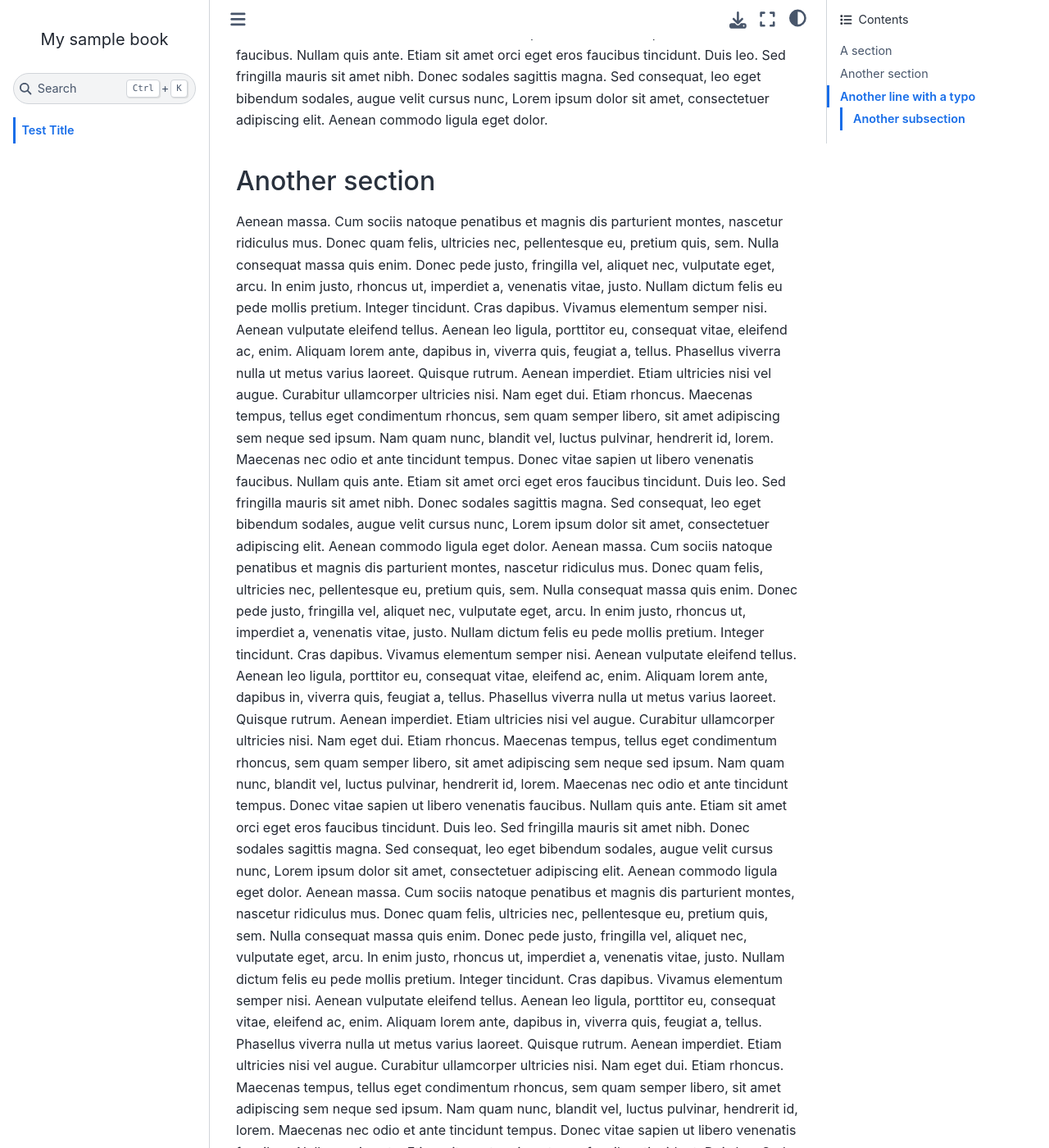
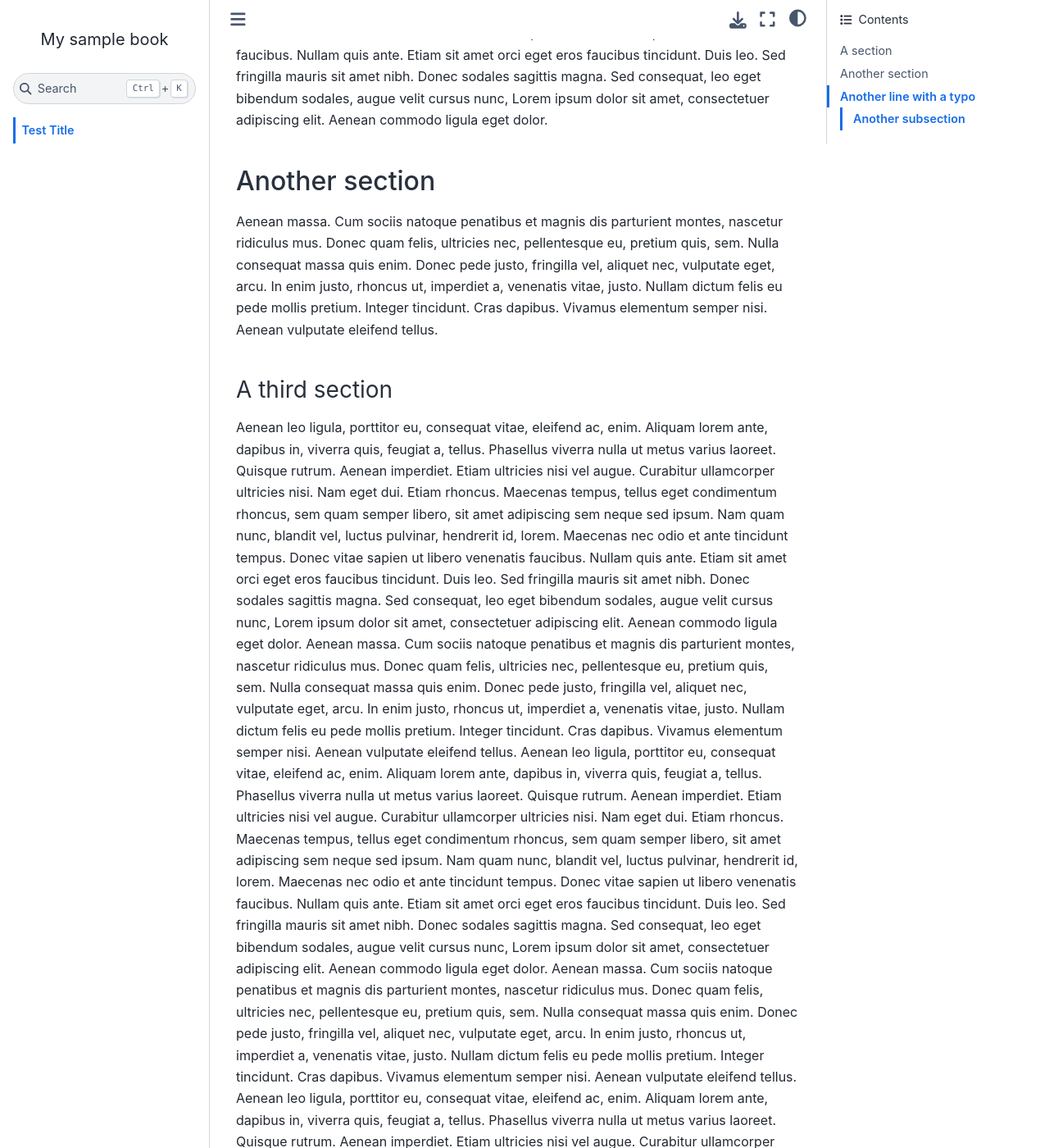
Before and after one commit to jbusecke/test_soeren, a Jupyter Book: the page built from test.md, in a window 1280 px wide and 1400 px high, scrolled down 944 px. Shown: the whole window at 82% size. Built offline with Jupyter Book 1.0.4 settings and Sphinx 7.4.7 and the Sphinx Book theme 1.1.4, drawn with Linux system fonts in a browser that asks for light colours; some of the changed text lies outside the part shown.

Commit message:
Update test.md

```diff
--- a/test.md
+++ b/test.md
@@ -7,7 +7,10 @@
 Lorem ipsum dolor sit amet, consectetuer adipiscing elit. Aenean commodo ligula eget dolor.
 
 ## Another section
-Aenean massa. Cum sociis natoque penatibus et magnis dis parturient montes, nascetur ridiculus mus. Donec quam felis, ultricies nec, pellentesque eu, pretium quis, sem. Nulla consequat massa quis enim. Donec pede justo, fringilla vel, aliquet nec, vulputate eget, arcu. In enim justo, rhoncus ut, imperdiet a, venenatis vitae, justo. Nullam dictum felis eu pede mollis pretium. Integer tincidunt. Cras dapibus. Vivamus elementum semper nisi. Aenean vulputate eleifend tellus. Aenean leo ligula, porttitor eu, consequat vitae, eleifend ac, enim. Aliquam lorem ante, dapibus in, viverra quis, feugiat a, tellus. Phasellus viverra nulla ut metus varius laoreet. Quisque rutrum. Aenean imperdiet. Etiam ultricies nisi vel augue. Curabitur ullamcorper ultricies nisi. Nam eget dui. Etiam rhoncus. Maecenas tempus, tellus eget condimentum rhoncus, sem quam semper libero, sit amet adipiscing sem neque sed ipsum. Nam quam nunc, blandit vel, luctus pulvinar, hendrerit id, lorem. Maecenas nec odio et ante tincidunt tempus. Donec vitae sapien ut libero venenatis faucibus. Nullam quis ante. Etiam sit amet orci eget eros faucibus tincidunt. Duis leo. Sed fringilla mauris sit amet nibh. Donec sodales sagittis magna. Sed consequat, leo eget bibendum sodales, augue velit cursus nunc,
+Aenean massa. Cum sociis natoque penatibus et magnis dis parturient montes, nascetur ridiculus mus. Donec quam felis, ultricies nec, pellentesque eu, pretium quis, sem. Nulla consequat massa quis enim. Donec pede justo, fringilla vel, aliquet nec, vulputate eget, arcu. In enim justo, rhoncus ut, imperdiet a, venenatis vitae, justo. Nullam dictum felis eu pede mollis pretium. Integer tincidunt. Cras dapibus. Vivamus elementum semper nisi. Aenean vulputate eleifend tellus.
+
+### A third section
+Aenean leo ligula, porttitor eu, consequat vitae, eleifend ac, enim. Aliquam lorem ante, dapibus in, viverra quis, feugiat a, tellus. Phasellus viverra nulla ut metus varius laoreet. Quisque rutrum. Aenean imperdiet. Etiam ultricies nisi vel augue. Curabitur ullamcorper ultricies nisi. Nam eget dui. Etiam rhoncus. Maecenas tempus, tellus eget condimentum rhoncus, sem quam semper libero, sit amet adipiscing sem neque sed ipsum. Nam quam nunc, blandit vel, luctus pulvinar, hendrerit id, lorem. Maecenas nec odio et ante tincidunt tempus. Donec vitae sapien ut libero venenatis faucibus. Nullam quis ante. Etiam sit amet orci eget eros faucibus tincidunt. Duis leo. Sed fringilla mauris sit amet nibh. Donec sodales sagittis magna. Sed consequat, leo eget bibendum sodales, augue velit cursus nunc,
 Lorem ipsum dolor sit amet, consectetuer adipiscing elit. Aenean commodo ligula eget dolor. Aenean massa. Cum sociis natoque penatibus et magnis dis parturient montes, nascetur ridiculus mus. Donec quam felis, ultricies nec, pellentesque eu, pretium quis, sem. Nulla consequat massa quis enim. Donec pede justo, fringilla vel, aliquet nec, vulputate eget, arcu. In enim justo, rhoncus ut, imperdiet a, venenatis vitae, justo. Nullam dictum felis eu pede mollis pretium. Integer tincidunt. Cras dapibus. Vivamus elementum semper nisi. Aenean vulputate eleifend tellus. Aenean leo ligula, porttitor eu, consequat vitae, eleifend ac, enim. Aliquam lorem ante, dapibus in, viverra quis, feugiat a, tellus. Phasellus viverra nulla ut metus varius laoreet. Quisque rutrum. Aenean imperdiet. Etiam ultricies nisi vel augue. Curabitur ullamcorper ultricies nisi. Nam eget dui. Etiam rhoncus. Maecenas tempus, tellus eget condimentum rhoncus, sem quam semper libero, sit amet adipiscing sem neque sed ipsum. Nam quam nunc, blandit vel, luctus pulvinar, hendrerit id, lorem. Maecenas nec odio et ante tincidunt tempus. Donec vitae sapien ut libero venenatis faucibus. Nullam quis ante. Etiam sit amet orci eget eros faucibus tincidunt. Duis leo. Sed fringilla mauris sit amet nibh. Donec sodales sagittis magna. Sed consequat, leo eget bibendum sodales, augue velit cursus nunc,
 Lorem ipsum dolor sit amet, consectetuer adipiscing elit. Aenean commodo ligula eget dolor. Aenean massa. Cum sociis natoque penatibus et magnis dis parturient montes, nascetur ridiculus mus. Donec quam felis, ultricies nec, pellentesque eu, pretium quis, sem. Nulla consequat massa quis enim. Donec pede justo, fringilla vel, aliquet nec, vulputate eget, arcu. In enim justo, rhoncus ut, imperdiet a, venenatis vitae, justo. Nullam dictum felis eu pede mollis pretium. Integer tincidunt. Cras dapibus. Vivamus elementum semper nisi. Aenean vulputate eleifend tellus. Aenean leo ligula, porttitor eu, consequat vitae, eleifend ac, enim. Aliquam lorem ante, dapibus in, viverra quis, feugiat a, tellus. Phasellus viverra nulla ut metus varius laoreet. Quisque rutrum. Aenean imperdiet. Etiam ultricies nisi vel augue. Curabitur ullamcorper ultricies nisi. Nam eget dui. Etiam rhoncus. Maecenas tempus, tellus eget condimentum rhoncus, sem quam semper libero, sit amet adipiscing sem neque sed ipsum. Nam quam nunc, blandit vel, luctus pulvinar, hendrerit id, lorem. Maecenas nec odio et ante tincidunt tempus. Donec vitae sapien ut libero venenatis faucibus. Nullam quis ante. Etiam sit amet orci eget eros faucibus tincidunt. Duis leo. Sed fringilla mauris sit amet nibh. Donec sodales sagittis magna. Sed consequat, leo eget bibendum sodales, augue velit cursus nunc,
 Lorem ipsum dolor sit amet, consectetuer adipiscing elit. Aenean commodo ligula eget dolor. Aenean massa. Cum sociis natoque penatibus et magnis dis parturient montes, nascetur ridiculus mus. Donec quam felis, ultricies nec, pellentesque eu, pretium quis, sem. Nulla consequat massa quis enim. Donec pede justo, fringilla vel, aliquet nec, vulputate eget, arcu. In enim justo, rhoncus ut, imperdiet a, venenatis vitae, justo. Nullam dictum felis eu pede mollis pretium. Integer tincidunt. Cras dapibus. Vivamus elementum semper nisi. Aenean vulputate eleifend tellus. Aenean leo ligula, porttitor eu, consequat vitae, eleifend ac, enim. Aliquam lorem ante, dapibus in, viverra quis, feugiat a, tellus. Phasellus viverra nulla ut metus varius laoreet. Quisque rutrum. Aenean imperdiet. Etiam ultricies nisi vel augue. Curabitur ullamcorper ultricies nisi. Nam eget dui. Etiam rhoncus. Maecenas tempus, tellus eget condimentum rhoncus, sem quam semper libero, sit amet adipiscing sem neque sed ipsum. Nam quam nunc, blandit vel, luctus pulvinar, hendrerit id, lorem. Maecenas nec odio et ante tincidunt tempus. Donec vitae sapien ut libero venenatis faucibus. Nullam quis ante. Etiam sit amet orci eget eros faucibus tincidunt. Duis leo. Sed fringilla mauris sit amet nibh. Donec sodales sagittis magna. Sed consequat, leo eget bibendum sodales, augue velit cursus nunc,
```
